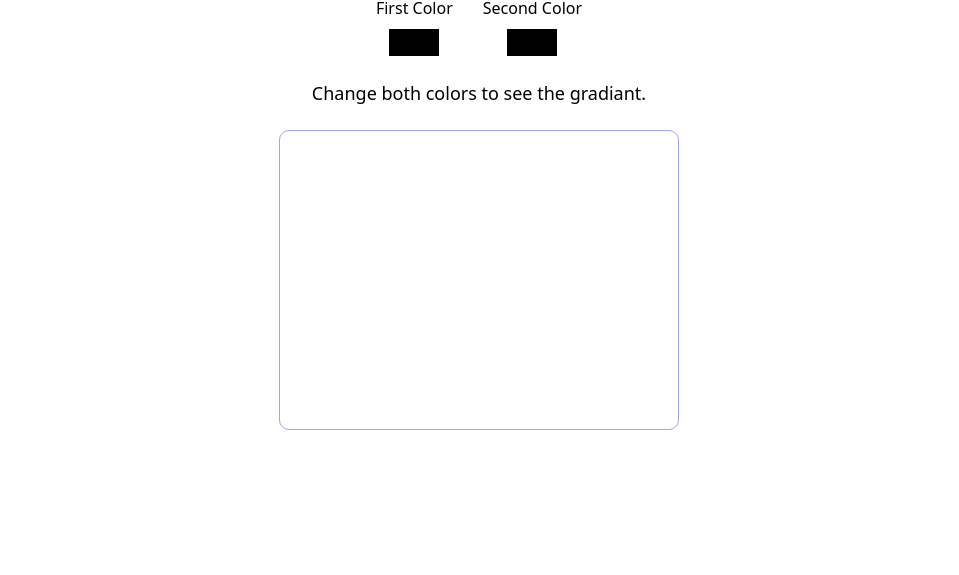
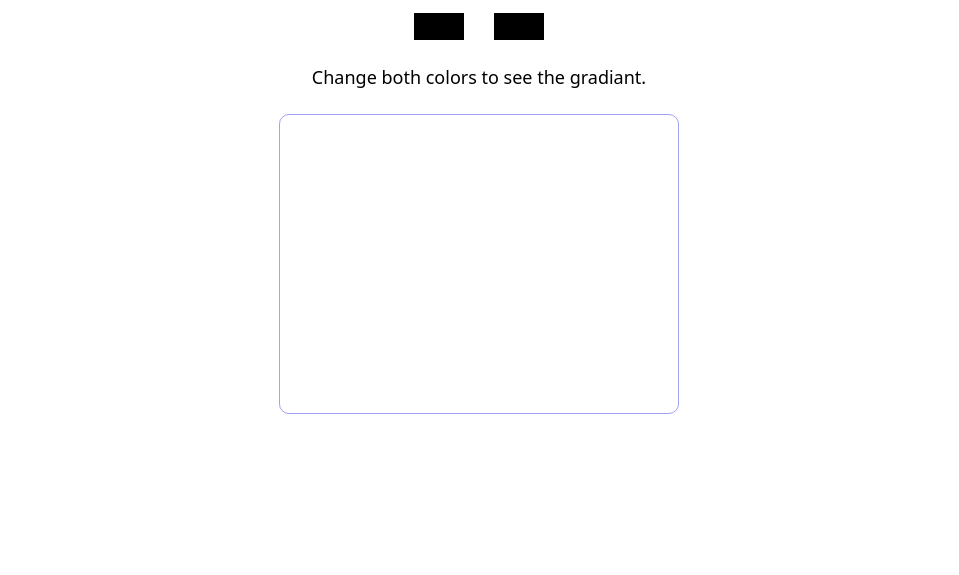
Before and after one commit to K01wfd/GRADIANT-GENERATOR-APP, a plain HTML site: page index.html in a window 1280 px wide. Shown: the part 225-800 px from the top of the page, without its empty margins (161-1120 px from the left). Drawn offline with Linux system fonts and the light colour scheme.

Commit message:
removing input labels

```diff
--- a/index.html
+++ b/index.html
@@ -10,11 +10,9 @@
     <h1>Gradiant Background Generator</h1>
     <div class="form-group">
       <div class="picker-group">
-        <label for="picker1">First Color</label>
         <input type="color" name="colorPicker1" id="picker1" class="picker" />
       </div>
       <div class="picker-group">
-        <label for="picker2">Second Color</label>
         <input type="color" name="colorPicker2" id="picker2" class="picker" />
       </div>
     </div>
```
